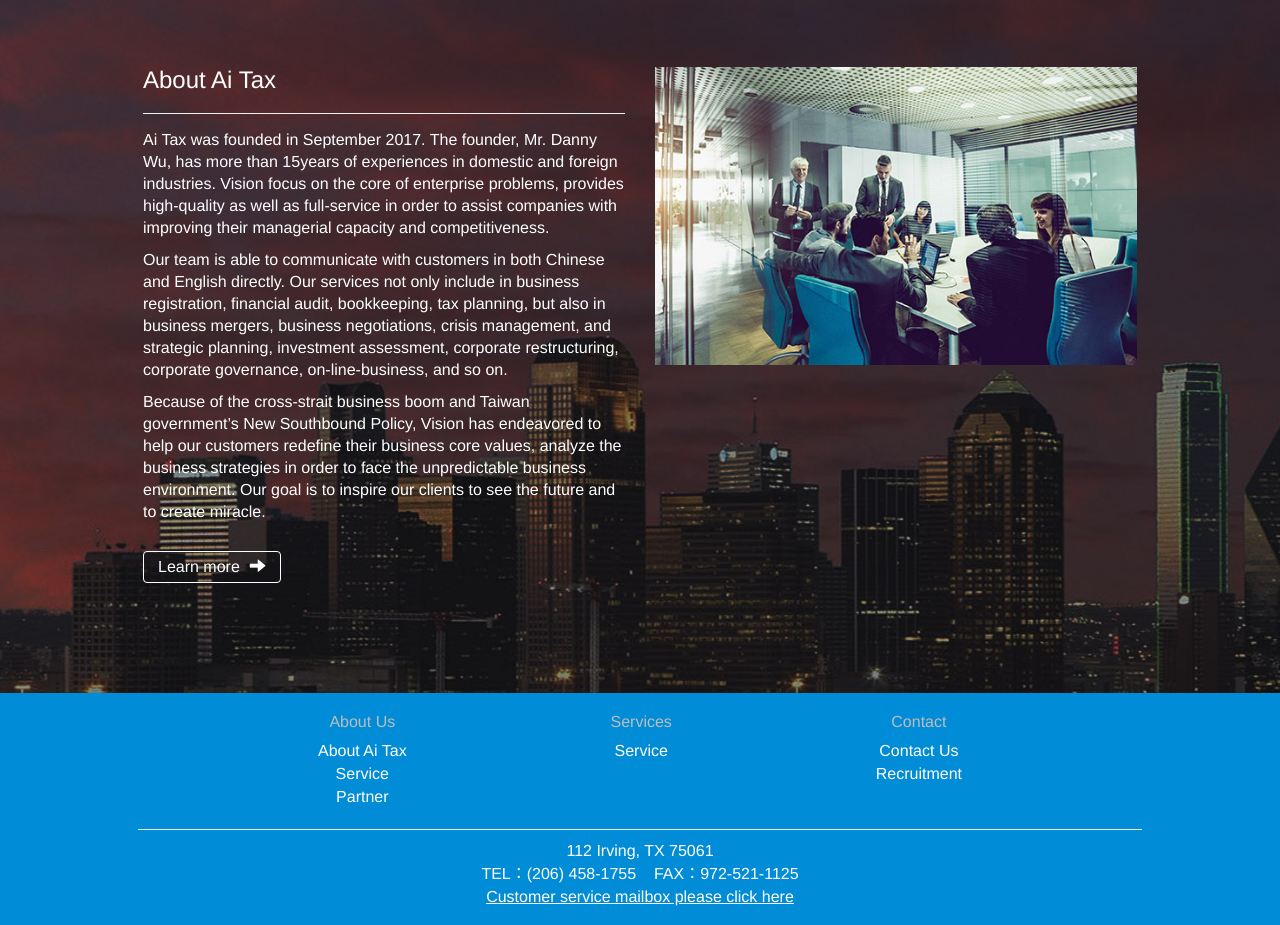
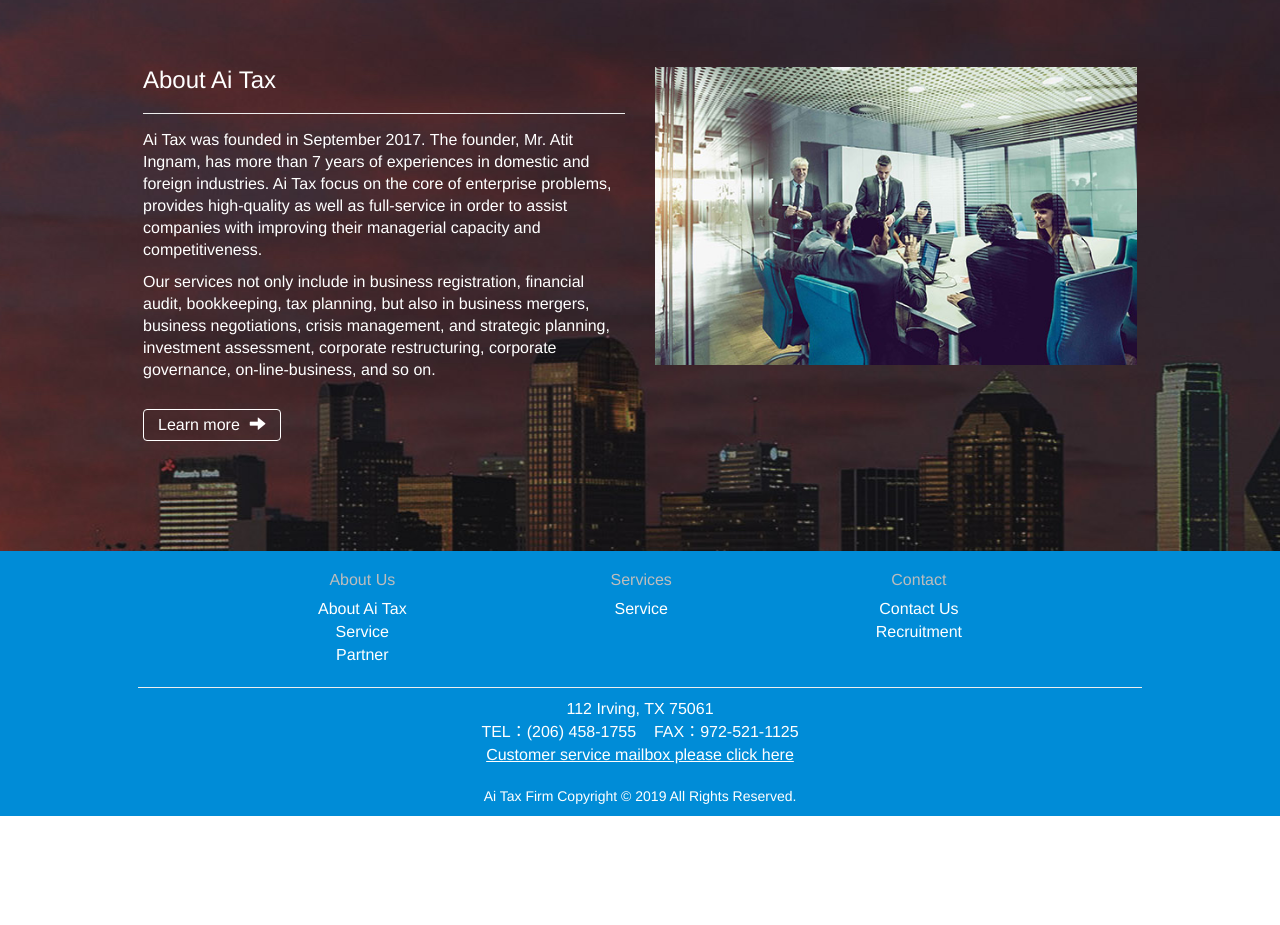
Before and after one commit to iwaramy/assignment, a plain HTML site: page index.html in a window 1280 px wide. Shown: the part 1660-2585 px from the top of the page. After the commit the page ends 2476 px from the top, so only its background shows below. Drawn offline with Linux system fonts and the light colour scheme; a script that the page names is missing.

Commit message:
code change

```diff
--- a/index.html
+++ b/index.html
@@ -152,9 +152,13 @@
           <div class="col-sm-12 col-sm-pull-12">
             <h2>About Ai Tax<h2>
             <hr>
-            <p class="text-left">Ai Tax was founded in September 2017. The founder, Mr. Danny Wu, has more than 15years of experiences in domestic and foreign industries.  Vision focus on the core of enterprise problems, provides high-quality as well as full-service in order to assist companies with improving their managerial capacity and competitiveness.</p>
-            <p class="text-left">Our team is able to communicate with customers in both Chinese and English directly.  Our services not only include in business registration, financial audit, bookkeeping, tax planning, but also in business mergers, business negotiations, crisis management, and strategic planning, investment assessment, corporate restructuring, corporate governance, on-line-business, and so on.</p>
-            <p class="text-left">Because of the cross-strait business boom and Taiwan government’s New Southbound Policy, Vision has endeavored to help our customers redefine their business core values, analyze the business strategies in order to face the unpredictable business environment.  Our goal is to inspire our clients to see the future and to create miracle.</p><a href="html/about.html">
+            <p class="text-left">Ai Tax was founded in September 2017. The founder, Mr. Atit Ingnam, has more than 7 years of experiences
+              in domestic and foreign industries.  Ai Tax focus on the core of enterprise problems, provides high-quality as well as
+              full-service in order to assist companies with improving their managerial capacity and competitiveness.</p>
+            <p class="text-left"> Our services not only include in business registration, financial audit, bookkeeping, tax planning, but
+              also in business mergers, business negotiations, crisis management, and strategic planning, investment
+              assessment, corporate restructuring, corporate governance, on-line-business, and so on.</p>
+            <a href="html/about.html">
               <div class="more"><span>Learn more</span><i class="glyphicon glyphicon-arrow-right"></i></div></a>
           </div>
         </div>
```
